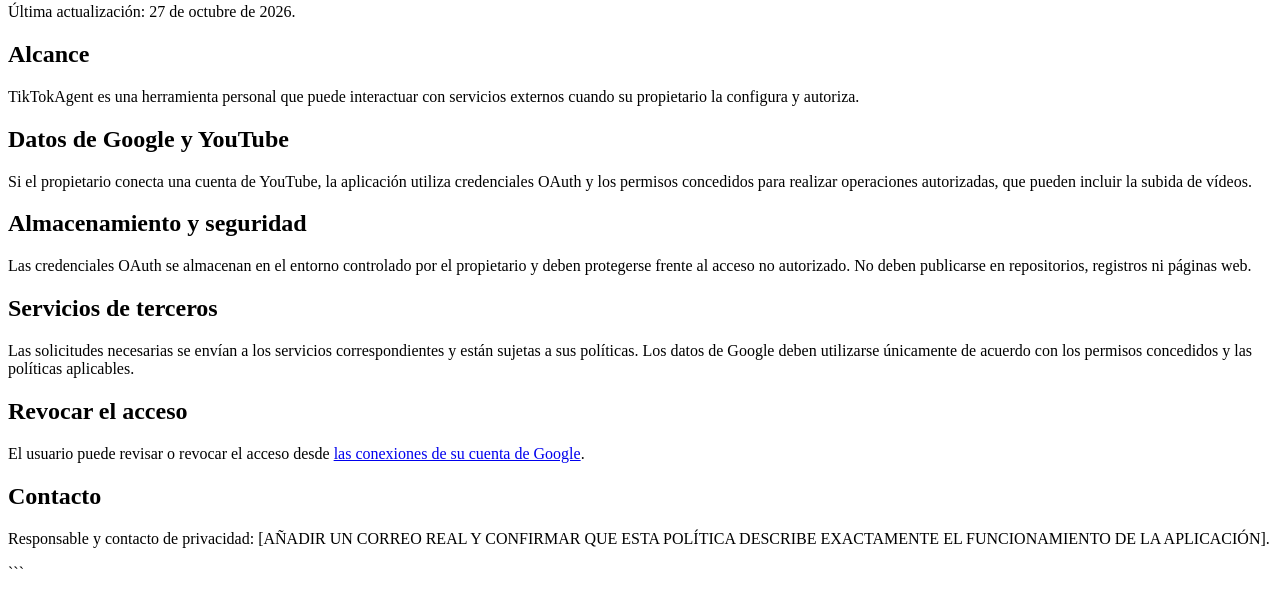
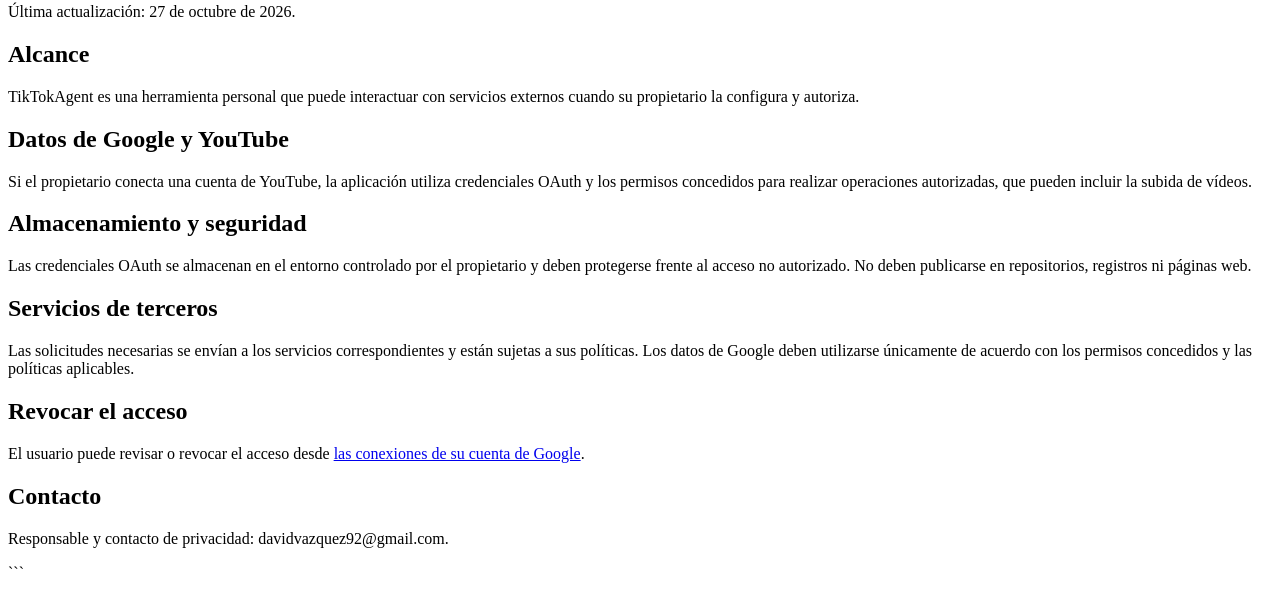
Before and after one commit to davidvazquez2/tiktokagent-info, a plain HTML site: page privacy.html in a window 1280 px wide. Shown: the part 103-710 px from the top of the page. Drawn offline with Linux system fonts and the light colour scheme.

Commit message:
Update privacy.html

```diff
--- a/privacy.html
+++ b/privacy.html
@@ -27,7 +27,7 @@
     <p>El usuario puede revisar o revocar el acceso desde <a href="https://myaccount.google.com/connections">las conexiones de su cuenta de Google</a>.</p>
 
     <h2>Contacto</h2>
-    <p>Responsable y contacto de privacidad: [AÑADIR UN CORREO REAL Y CONFIRMAR QUE ESTA POLÍTICA DESCRIBE EXACTAMENTE EL FUNCIONAMIENTO DE LA APLICACIÓN].</p>
+    <p>Responsable y contacto de privacidad: davidvazquez92@gmail.com.</p>
   </main>
 </body>
 </html>
```
